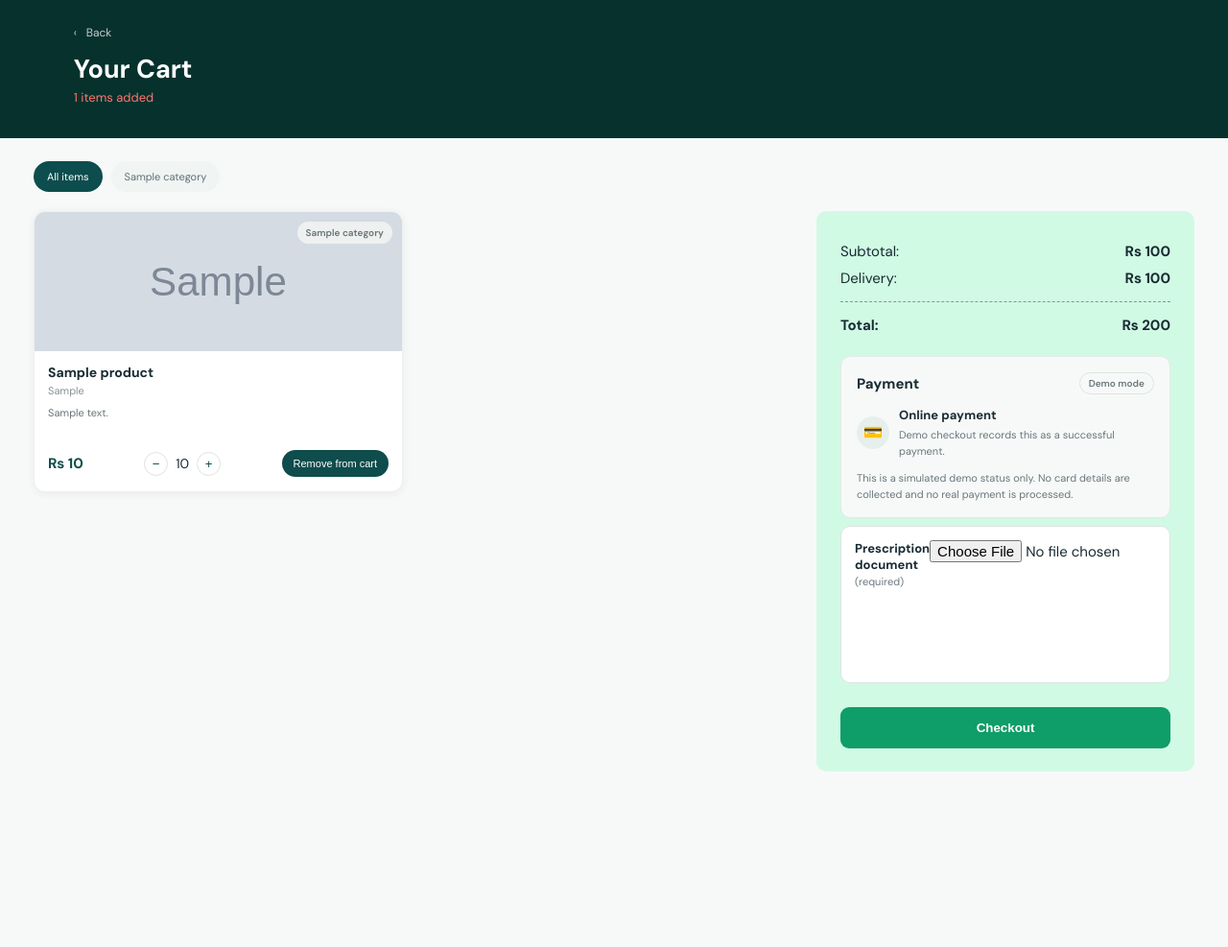
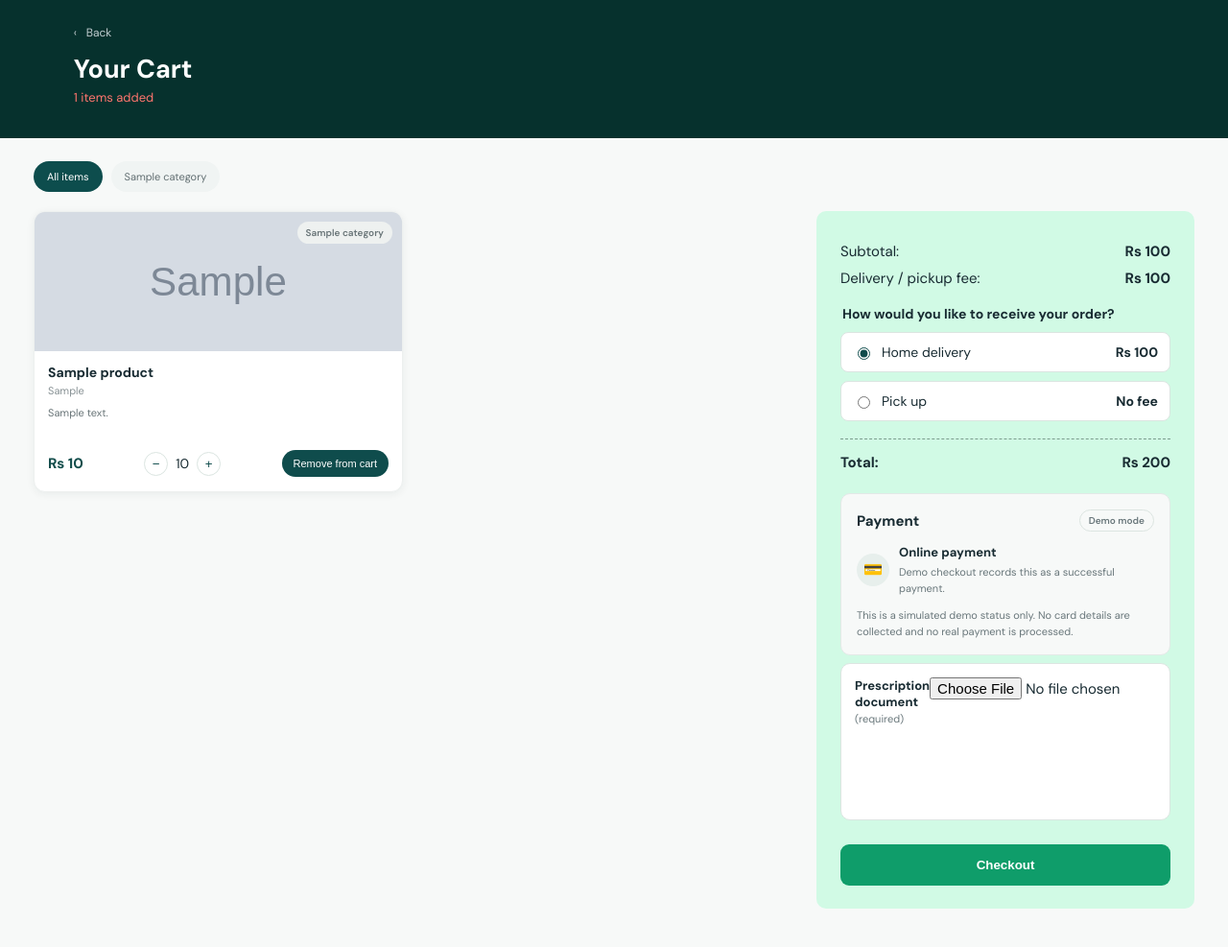
Before and after one commit to shahilgobin-ctrl/Valora_Pharma, a Django app: page /cart/ in a window 1280 px wide; the page is wider, and only the part inside the window is pictured. Shown: the part 77-1064 px from the top of that part at 96% size. Before the commit the page ends 881 px from the top of that part, so only its background shows below. Run offline with Django 5.2, Linux system fonts and the light colour scheme; a user stored in the database is signed in; tables that the repository leaves empty hold one stand-in row (values such as "Sample post"); grey boxes marked "Sample" are stand-in pictures.

Commit message:
Fix pickup checkout totals

```diff
--- a/backend/shop/admin.py
+++ b/backend/shop/admin.py
@@ -24,8 +24,8 @@ class ProductAdmin(admin.ModelAdmin):
 
 @admin.register(Order)
 class OrderAdmin(admin.ModelAdmin):
-    list_display = ("id", "user", "total", "status", "created_at")
-    list_filter = ("status", "created_at")
+    list_display = ("id", "user", "delivery_method", "total", "status", "created_at")
+    list_filter = ("delivery_method", "status", "created_at")
     search_fields = ("id", "user__username", "user__email")
     readonly_fields = ("created_at", "prescription_download")
     exclude = ("prescription_file",)
--- a/backend/shop/models.py
+++ b/backend/shop/models.py
@@ -58,12 +58,17 @@ class CartItem(models.Model):
 
 
 class Order(models.Model):
+    class DeliveryMethod(models.TextChoices):
+        DELIVERY = "delivery", "Delivery"
+        PICKUP = "pickup", "Pick up"
+
     class Status(models.TextChoices):
         PLACED = "placed", "Placed"
         PROCESSING = "processing", "Processing"
         COMPLETED = "completed", "Completed"
 
     user = models.ForeignKey(settings.AUTH_USER_MODEL, on_delete=models.PROTECT, related_name="shop_orders")
+    delivery_method = models.CharField(max_length=10, choices=DeliveryMethod.choices, default=DeliveryMethod.DELIVERY)
     total = models.PositiveIntegerField()
     status = models.CharField(max_length=20, choices=Status.choices, default=Status.PLACED)
     created_at = models.DateTimeField(auto_now_add=True)
--- a/backend/shop/serializers.py
+++ b/backend/shop/serializers.py
@@ -24,7 +24,7 @@ def cart_data(cart):
 
 
 def order_data(order):
-    return {"id": order.pk, "user_id": order.user_id, "total": order.total,
+    return {"id": order.pk, "user_id": order.user_id, "delivery_method": order.delivery_method, "total": order.total,
             "status": order.status, "created_at": order.created_at.isoformat() if order.created_at else None,
             "items": [{"product_id": item.product_id, "quantity": item.quantity, "unit_price": item.unit_price}
                       for item in order.items.all()]}
--- a/backend/shop/views.py
+++ b/backend/shop/views.py
@@ -168,6 +168,9 @@ def api_checkout(request):
         items = list(cart.items.select_related("product").select_for_update())
         if not items:
             return _error("Your cart is empty.")
+        delivery_method = request.POST.get("delivery_method", Order.DeliveryMethod.DELIVERY).strip().lower()
+        if delivery_method not in Order.DeliveryMethod.values:
+            return _error("Choose delivery or pick up.")
         for item in items:
             if item.quantity > item.product.stock_quantity:
                 return _error(f"{item.product.name} no longer has enough stock.", 409)
@@ -180,8 +183,9 @@ def api_checkout(request):
             if upload_error:
                 return _error(upload_error)
         subtotal = sum(item.quantity * item.product.price for item in items)
+        delivery_fee = DELIVERY_FEE if delivery_method == Order.DeliveryMethod.DELIVERY else 0
         order = Order.objects.create(
-            user=request.user, total=subtotal + DELIVERY_FEE,
+            user=request.user, delivery_method=delivery_method, total=subtotal + delivery_fee,
             prescription_file=prescription if requires_prescription else None,
         )
         Payment.objects.create(
@@ -248,7 +252,10 @@ def _catalog_context(request, cart_page=False, paginate=False):
     if selected_cart_category:
         items = [item for item in all_cart_items if item.product.category.slug == selected_cart_category]
     subtotal = sum(item.quantity * item.product.price for item in all_cart_items)
-    delivery = DELIVERY_FEE if all_cart_items else 0
+    delivery_method = request.GET.get("delivery_method", Order.DeliveryMethod.DELIVERY).strip().lower()
+    if delivery_method not in Order.DeliveryMethod.values:
+        delivery_method = Order.DeliveryMethod.DELIVERY
+    delivery = DELIVERY_FEE if all_cart_items and delivery_method == Order.DeliveryMethod.DELIVERY else 0
     cart_count = cart.items.count() if cart else 0
     return {
         "products": products, "categories": categories, "category_links": category_links,
@@ -260,7 +267,7 @@ def _catalog_context(request, cart_page=False, paginate=False):
         "next_url": url_with(page=pagination.next_page_number()) if pagination and pagination.has_next() else "",
         "cart_count": cart_count, "has_cart_items": cart_count > 0, "cart_items": items, "subtotal": subtotal,
         "cart_categories": cart_categories, "selected_cart_category": selected_cart_category,
-        "delivery": delivery, "total": subtotal + delivery,
+        "delivery_method": delivery_method, "delivery": delivery, "delivery_fee": DELIVERY_FEE, "total": subtotal + delivery,
         "requires_prescription": any(item.product.is_prescription for item in all_cart_items),
         "cart_page": cart_page,
     }
--- a/frontend/static/shop/shop.css
+++ b/frontend/static/shop/shop.css
@@ -391,6 +391,39 @@ body {
 
 .summary .total {
   font-weight: 700
+}
+
+.fulfillment-options {
+  display: grid;
+  gap: 9px;
+  margin: 18px 0;
+  padding: 0;
+  border: 0
+}
+
+.fulfillment-options legend {
+  margin-bottom: 10px;
+  font-weight: 700
+}
+
+.fulfillment-option {
+  display: flex;
+  align-items: center;
+  gap: 9px;
+  padding: 11px 12px;
+  border: 1px solid #dbe5e1;
+  border-radius: 8px;
+  background: #fff;
+  cursor: pointer
+}
+
+.fulfillment-option input {
+  accent-color: var(--teal)
+}
+
+.fulfillment-option strong {
+  margin-left: auto;
+  white-space: nowrap
 }
 
 .checkout-button {
--- a/frontend/static/shop/shop.js
+++ b/frontend/static/shop/shop.js
@@ -36,6 +36,28 @@
   document.querySelectorAll(".filters select").forEach((select) => {
     select.addEventListener("change", () => select.form.requestSubmit());
   });
+
+  const fulfillmentOptions = [...document.querySelectorAll('input[name="delivery_method"]')];
+  const cartSummary = document.querySelector("[data-cart-summary]");
+  const updateFulfillmentTotal = (method) => {
+    if (!cartSummary) return;
+    const subtotal = Number(cartSummary.dataset.subtotal || 0);
+    const fee = method === "delivery" && subtotal > 0
+      ? Number(cartSummary.dataset.deliveryFee || 0)
+      : 0;
+    const deliveryAmount = document.querySelector("#cart-delivery-fee");
+    const totalAmount = document.querySelector("#cart-total");
+    if (deliveryAmount) deliveryAmount.textContent = `Rs ${fee}`;
+    if (totalAmount) totalAmount.textContent = `Rs ${subtotal + fee}`;
+  };
+
+  if (fulfillmentOptions.length) {
+    const selectedMethod = fulfillmentOptions.find((option) => option.checked)?.value || "delivery";
+    updateFulfillmentTotal(selectedMethod);
+    fulfillmentOptions.forEach((option) => {
+      option.addEventListener("change", () => updateFulfillmentTotal(option.value));
+    });
+  }
 
   document.addEventListener("click", async (event) => {
     const add = event.target.closest("[data-add-product]");
@@ -83,6 +105,8 @@
         const payload = new FormData();
         const file = document.querySelector("[data-prescription-file]")?.files?.[0];
         if (file) payload.append("prescription", file);
+        const deliveryMethod = document.querySelector('input[name="delivery_method"]:checked')?.value || "delivery";
+        payload.append("delivery_method", deliveryMethod);
         const order = await post("/api/checkout/", payload);
         toast(`Order #${order.id} placed successfully`);
         setTimeout(() => location.reload(), 1200);
--- a/frontend/templates/shop/base.html
+++ b/frontend/templates/shop/base.html
@@ -35,6 +35,6 @@
       {% block content %}{% endblock %}
     </main>
 
-    <script src="{% static 'shop/shop.js' %}" defer></script>
+    <script src="{% static 'shop/shop.js' %}?v=fulfillment-choice-2" defer></script>
   </body>
 </html>
--- a/frontend/templates/shop/cart.html
+++ b/frontend/templates/shop/cart.html
@@ -50,19 +50,37 @@
         {% endfor %}
       </div>
 
-      <aside class="summary" id="checkout">
+      <aside class="summary" id="checkout" data-cart-summary data-subtotal="{{ subtotal }}" data-delivery-fee="{{ delivery_fee }}">
         <div>
-          <span>Subtotal:</span>
-          <strong>Rs {{ subtotal }}</strong>
+            <span>Subtotal:</span>
+            <strong id="cart-subtotal">Rs {{ subtotal }}</strong>
         </div>
         <div>
-          <span>Delivery:</span>
-          <strong>Rs {{ delivery }}</strong>
+            <span>Delivery / pickup fee:</span>
+            <strong id="cart-delivery-fee">Rs {{ delivery }}</strong>
         </div>
+        {% if has_cart_items %}
+          <form class="fulfillment-form" method="get" action="/cart/">
+            {% if selected_cart_category %}<input type="hidden" name="category" value="{{ selected_cart_category }}">{% endif %}
+            <fieldset class="fulfillment-options" data-fulfillment-options>
+              <legend>How would you like to receive your order?</legend>
+              <label class="fulfillment-option">
+                <input type="radio" name="delivery_method" value="delivery" {% if delivery_method == 'delivery' %}checked{% endif %} onchange="this.form.requestSubmit()">
+                <span>Home delivery</span>
+                <strong>Rs {{ delivery_fee }}</strong>
+              </label>
+              <label class="fulfillment-option">
+                <input type="radio" name="delivery_method" value="pickup" {% if delivery_method == 'pickup' %}checked{% endif %} onchange="this.form.requestSubmit()">
+                <span>Pick up</span>
+                <strong>No fee</strong>
+              </label>
+            </fieldset>
+          </form>
+        {% endif %}
         <hr>
         <div class="total">
           <span>Total:</span>
-          <strong>Rs {{ total }}</strong>
+          <strong id="cart-total">Rs {{ total }}</strong>
         </div>
 
         <section class="payment-section" aria-labelledby="payment-heading">
```
Also changed, not shown: backend/shop/migrations/0005_order_delivery_method.py (added).
